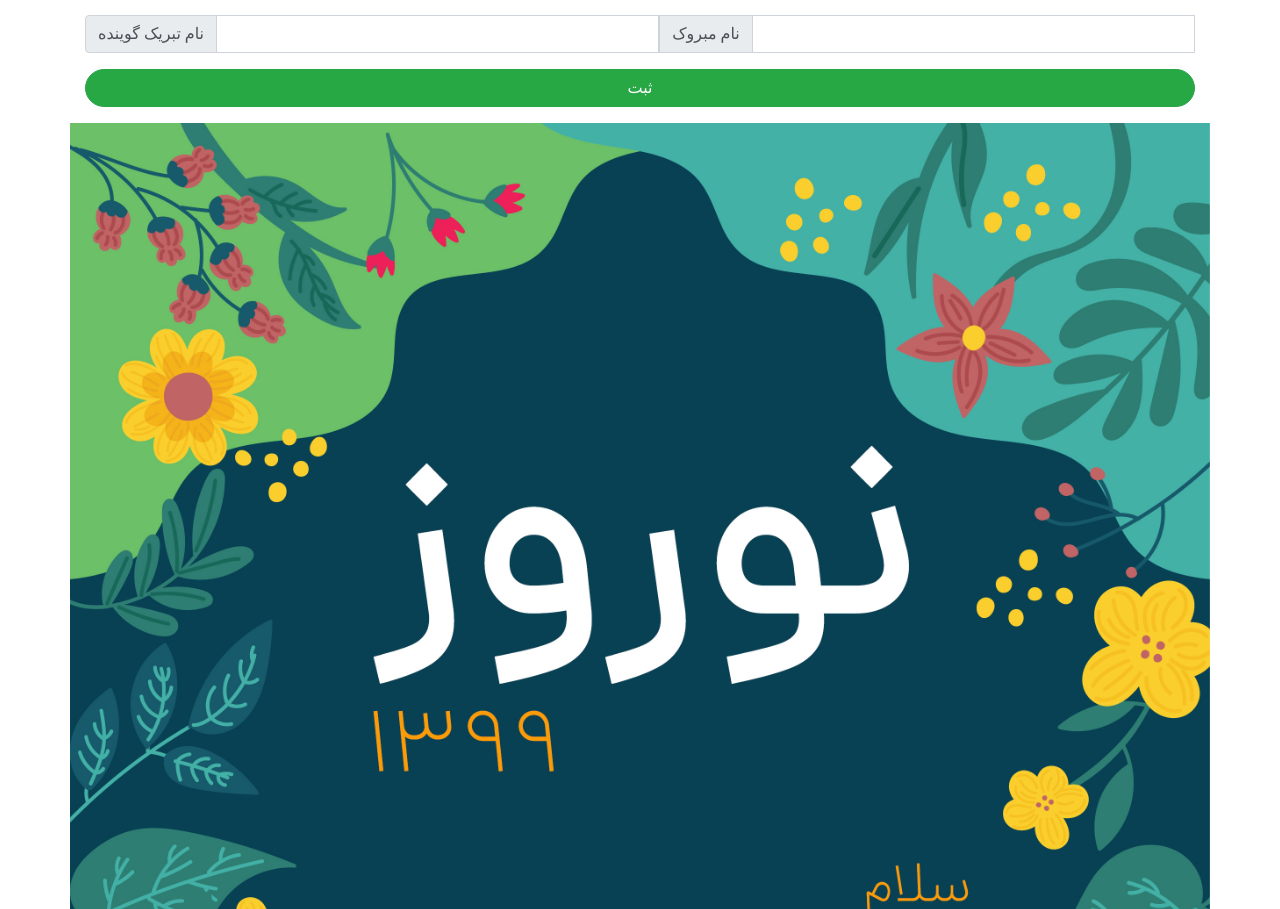
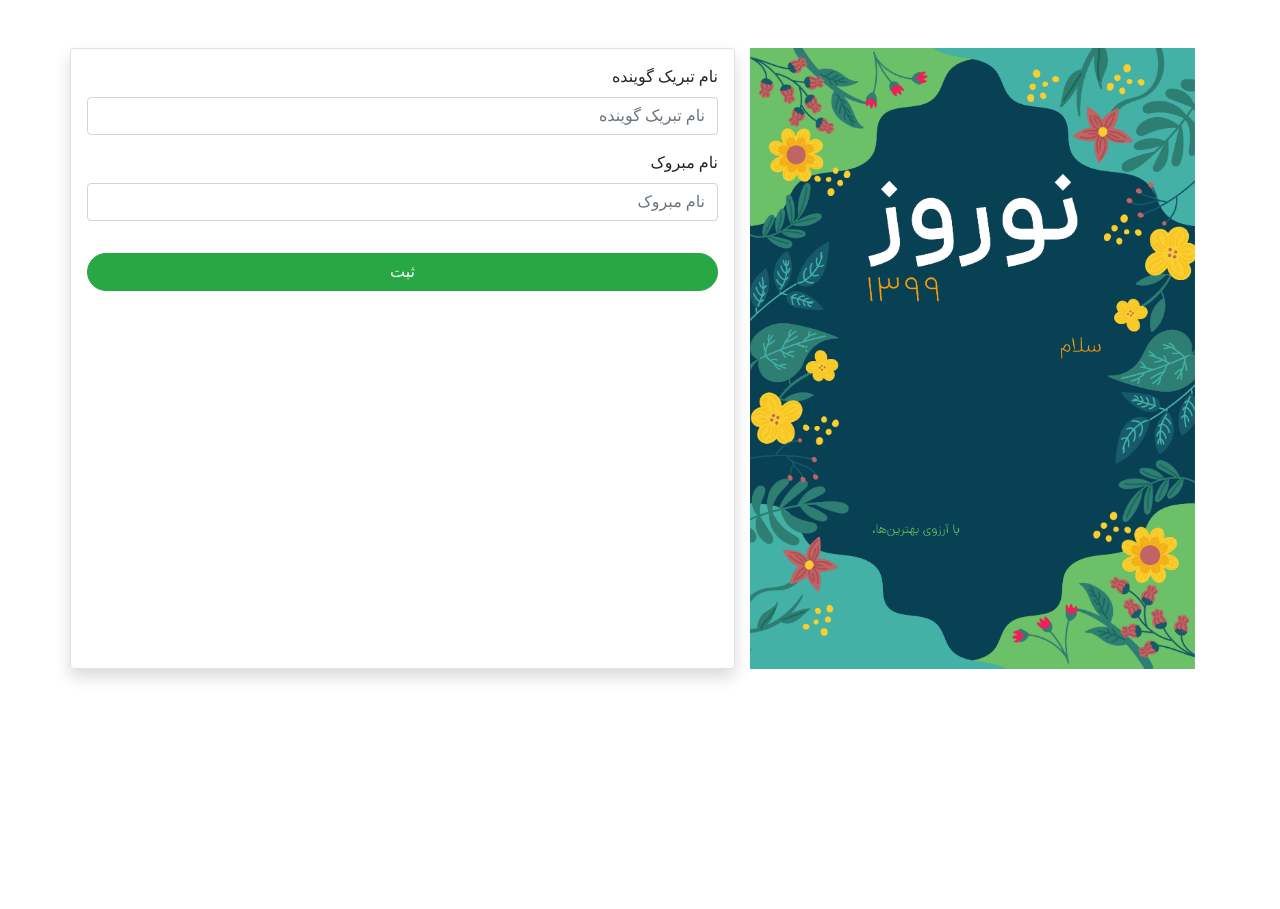
Before and after one commit to ifarazir/Nowruz-Watermark, a PHP site: page / in a window 1280 px wide. Shown: the top 909 px of the page. After the commit the page ends 680 px from the top, so only its background shows below. Run offline with PHP 8.4, Linux system fonts and the light colour scheme.

Commit message:
Fix dual function

```diff
--- a/index.php
+++ b/index.php
@@ -9,6 +9,10 @@
 
     <link rel="stylesheet" href="https://stackpath.bootstrapcdn.com/bootstrap/4.3.1/css/bootstrap.min.css" integrity="sha384-ggOyR0iXCbMQv3Xipma34MD+dH/1fQ784/j6cY/iJTQUOhcWr7x9JvoRxT2MZw1T" crossorigin="anonymous">
     <style>
+        .dana {
+            font-family: 'dana';
+        }
+
         #imagee {
             width: 100%;
         }
@@ -18,29 +22,24 @@
 <body>
 
     <div class="container">
-        <div class="row">
-            <div class="input-group mb-3" style="margin: 15px;font-family: Dana;    display: flex;
-    justify-content: center;">
-                <div class="input-group-prepend">
-                    <span class="input-group-text" id="inputGroup-sizing-default">نام تبریک گوینده</span>
+        <div class="row mt-5">
+            <div class="col-md-7 shadow rounded p-3 border">
+                <div class="form-group mb-3 text-right dana">
+                    <label for="TabrikGoo">نام تبریک گوینده</label>
+                    <input type="text" class="form-control text-right" dir="rtl" id="TabrikGoo" aria-describedby="TabrikGoo" placeholder="نام تبریک گوینده">
                 </div>
-                <input type="text" class="form-control" id="TabrikGoo" aria-label="Sizing example input" aria-describedby="inputGroup-sizing-default">
-                <div class="input-group-prepend">
-                    <span class="input-group-text" id="Mabrook">نام مبروک</span>
+                <div class="form-group mb-3 text-right dana">
+                    <label for="Mabrook">نام مبروک</label>
+                    <input type="text" class="form-control text-right" dir="rtl" id="Mabrook" aria-describedby="Mabrook" placeholder="نام مبروک">
                 </div>
-                <input type="text" class="form-control" id="Mabrook" aria-label="Sizing example input" aria-describedby="Mabrook">
-                <button class="w-100 mt-3 rounded-pill btn btn-success">ثبت</button>
-                <h1 id="download-text" style="    font-size: 30px;
-    font-weight: bold;
-    margin-top: 10px;"></h1>
+                <button class="w-100 mt-3 rounded-pill btn btn-success dana">ثبت</button>
+                <h1 id="download-text" class="dana"></h1>
             </div>
-            <div>
+            <div class="col-md-5">
                 <a download="custom-filename.jpg" href="#" id="download-link" title="ImageName">
                     <img src="Poster.jpg" id="imagee" alt="Nowruz99">
                 </a>
-
             </div>
-
         </div>
     </div>
 
@@ -66,22 +65,25 @@
                     done: function(imgURL) {
                         this.src = imgURL;
                         $("#download-link").attr("href", imgURL);
-                                        $('#imagee').watermark({
-                                            text: Mabrook,
+                        window.alert('hi1');
+                    }
+                });
+                ('#imagee').watermark({
+                    text: TabrikGoo,
                     textWidth: 1000,
                     textColor: '#FFF',
                     textBg: 'rgba(0,0,0,0)',
                     opacity: 1,
-                                            gravity: 'se',
+                    gravity: 's',
                     textSize: 100,
                     margin: 12,
                     done: function(imgURL) {
-                                                $("#download-text").append("برای دانلود روی عکس کلیک کنید");
+                        this.src = imgURL;
+                        $("#download-link").attr("href", imgURL);
+                        window.alert('hi2');
                     }
                 });
-                                    }
             });
-
         });
     </script>
 </body>
```
Lines whose indentation alone changed are shown as unchanged.
